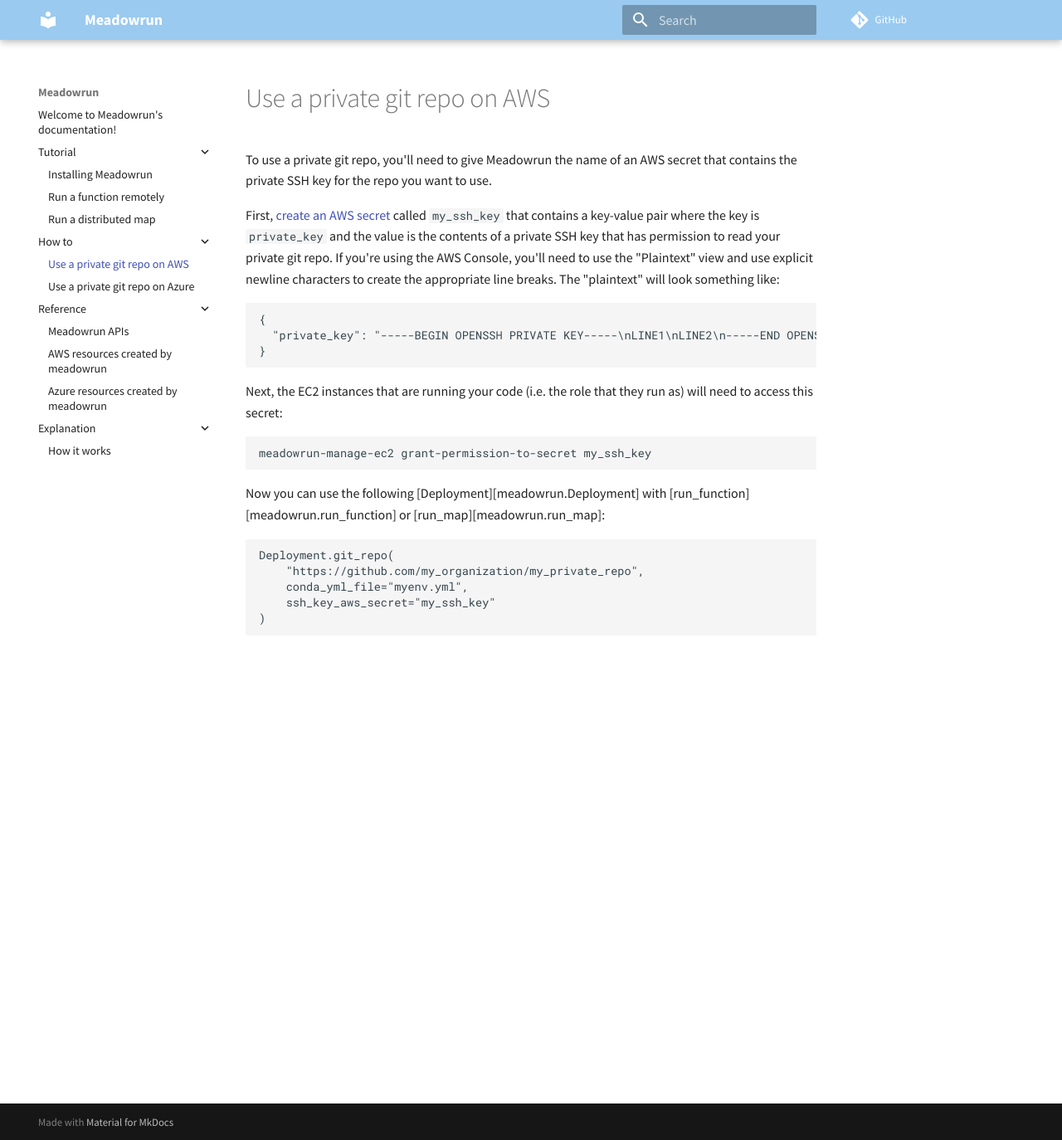
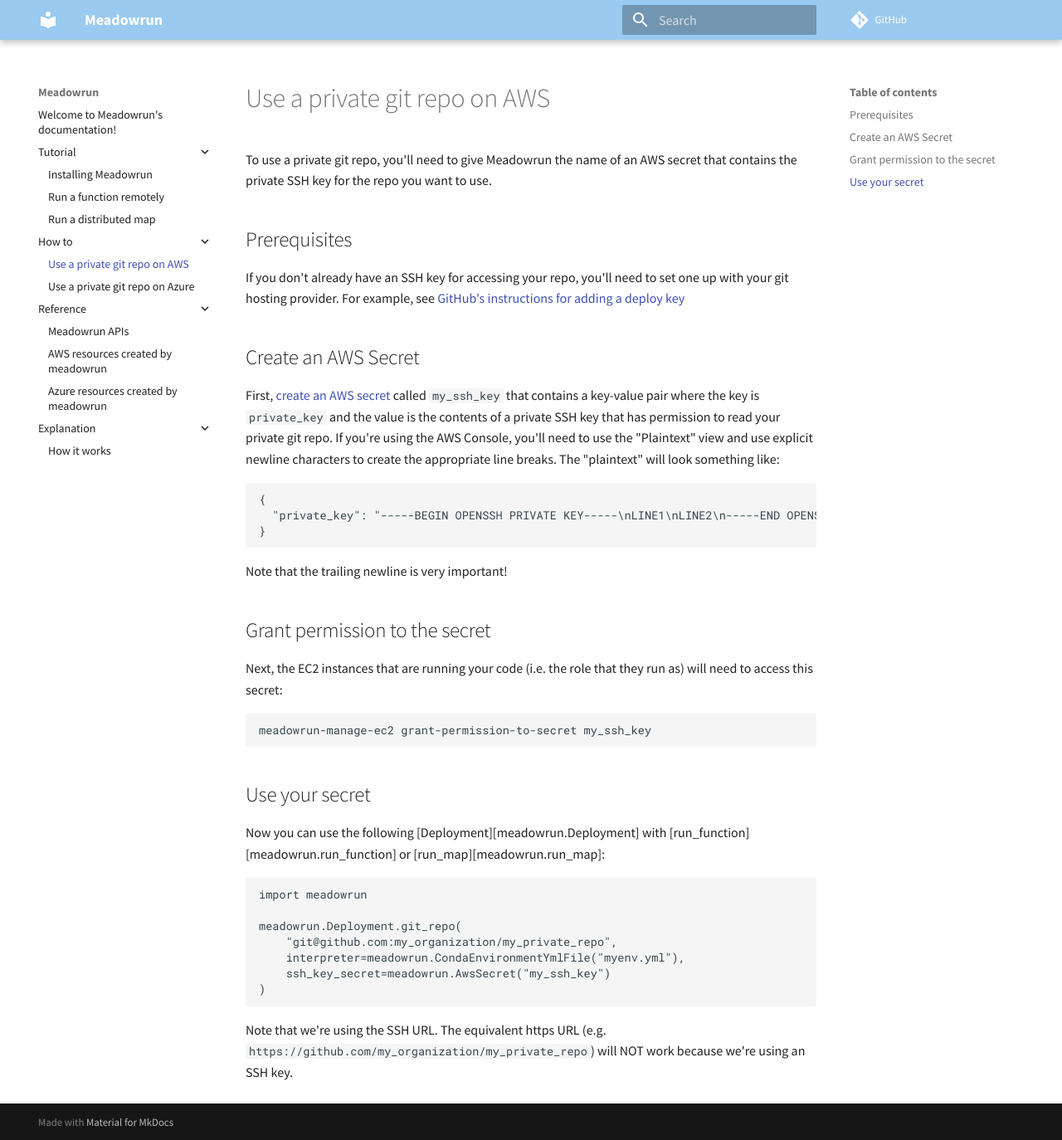
Before and after one commit to meadowdata/meadowrun, an MkDocs documentation site: the page built from docs/how_to/private_git_repo_aws.md, in a window 1280 px wide and 1374 px high. Shown: the whole window at 83% size. Built offline with MkDocs 1.6.1 and Material for MkDocs 9.7.7, drawn with Linux system fonts in a browser that asks for light colours; comment, search, counter and statistics services are not loaded.

Commit message:
Some clean up in preparation for introducing containers: - Renaming AwsSecret and AzureSecret as AwsSecretProto and AzureSecretProto. - Creating new AwsSecret and AzureSecret classes that are part of the public API. - Some improvements to the "how to use a private git repo" docs - Remove other protobuf classes from meadowrun.__init__ which are not needed - Rename interpreter_spec_file parameter to interpreter

````diff
--- a/docs/how_to/private_git_repo_aws.md
+++ b/docs/how_to/private_git_repo_aws.md
@@ -2,6 +2,14 @@
 
 To use a private git repo, you'll need to give Meadowrun the name of an AWS secret that
 contains the private SSH key for the repo you want to use.
+
+## Prerequisites
+
+If you don't already have an SSH key for accessing your repo, you'll need to set one up
+with your git hosting provider. For example, see [GitHub's instructions for adding a
+deploy key](https://docs.github.com/en/developers/overview/managing-deploy-keys#setup-2)
+
+## Create an AWS Secret
 
 First, [create an AWS
 secret](<https://docs.aws.amazon.com/secretsmanager/latest/userguide/tutorials_basic.html#tutorial-basic-step1>)
@@ -17,6 +25,10 @@
 }
 ```
 
+Note that the trailing newline is very important!
+
+## Grant permission to the secret
+
 Next, the EC2 instances that are running your code (i.e. the role that they run as) will
 need to access this secret:
 
@@ -24,13 +36,21 @@
 meadowrun-manage-ec2 grant-permission-to-secret my_ssh_key
 ```
 
+## Use your secret
+
 Now you can use the following [Deployment][meadowrun.Deployment] with
 [run_function][meadowrun.run_function] or [run_map][meadowrun.run_map]:
 
 ```python
-Deployment.git_repo(
-    "https://github.com/my_organization/my_private_repo",
-    conda_yml_file="myenv.yml",
-    ssh_key_aws_secret="my_ssh_key"
+import meadowrun
+
+meadowrun.Deployment.git_repo(
+    "git@github.com:my_organization/my_private_repo",
+    interpreter=meadowrun.CondaEnvironmentYmlFile("myenv.yml"),
+    ssh_key_secret=meadowrun.AwsSecret("my_ssh_key")
 )
 ```
+
+Note that we're using the SSH URL. The equivalent https URL (e.g.
+`https://github.com/my_organization/my_private_repo`) will NOT work because we're using
+an SSH key.
````
Also changed, not shown: docs/how_to/private_git_repo_azure.md (+16 -4 lines), src/meadowrun/__init__.py (+4 -23 lines), 7 other files.
